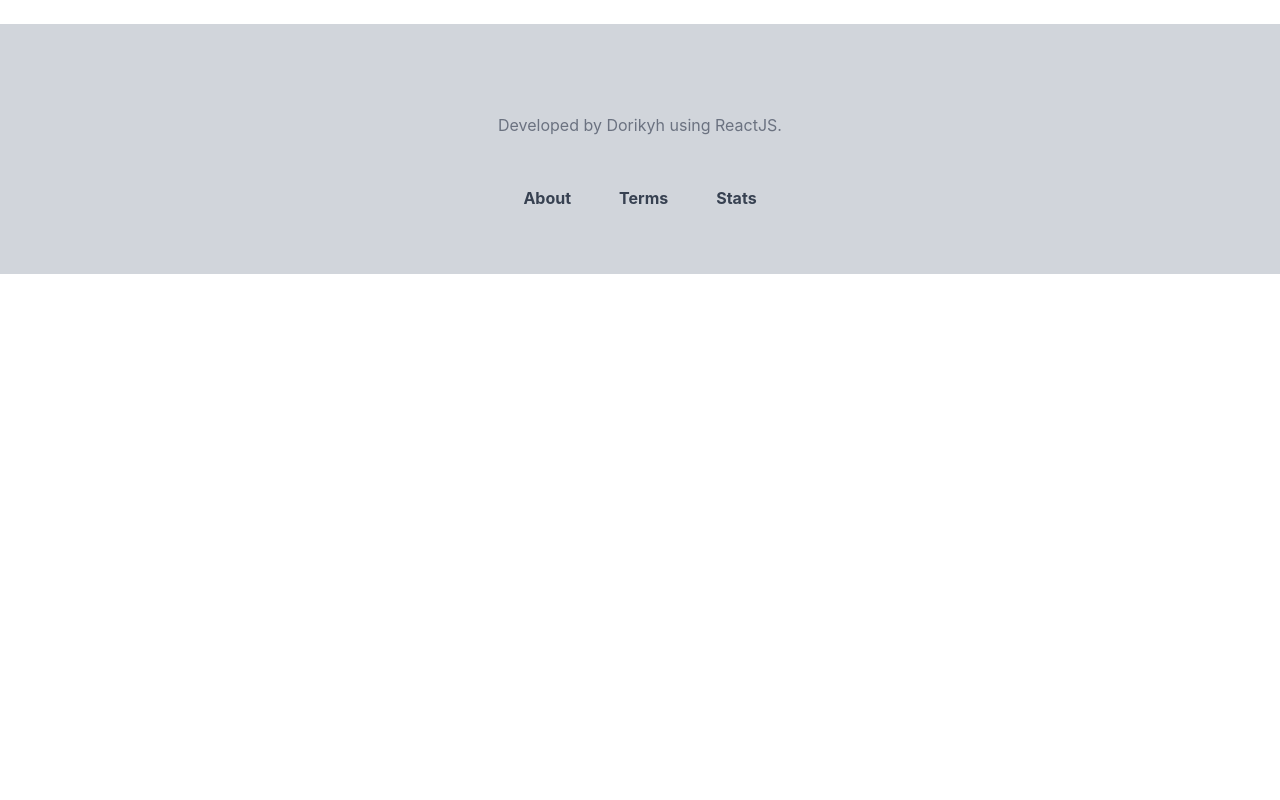
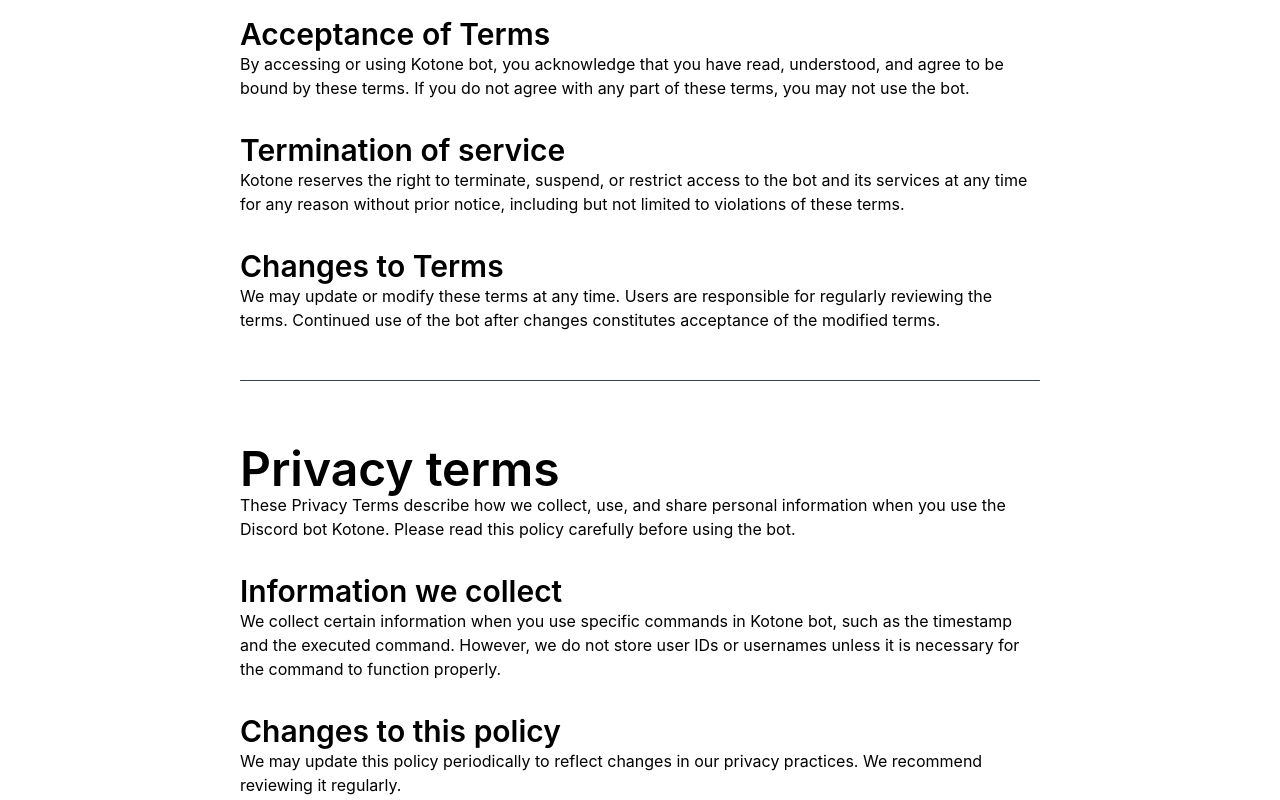
Before and after one commit to Dorikyh/aure-dashboard, a React (Create React App) app: page /terms in a window 1280 px wide. Before the commit this address had no page. Shown: the part 420-1220 px from the top of the page. Before the commit the page ends 800 px from the top, so only its background shows below. Built offline with nearby package versions, Linux system fonts and the light colour scheme.

Commit message:
Terms were added, and the footer was updated to include a link to the terms page.

```diff
--- a/src/App.js
+++ b/src/App.js
@@ -10,6 +10,7 @@
 import Footer from "./components/Footer";
 import NotFoundPage from './components/Pages/NotFoundPage';
 import { Login } from './components/Pages/Login'
+import Terms from './components/Pages/Terms'
 import './App.css';
 
 function App() {
@@ -24,6 +25,7 @@
           <Route path="/dashboard" element={<Dashboard />} />
           <Route path="/login" element={<Login />} />
           <Route path="/dashboard/profile" element={<Profile />} />
+          <Route path="/terms" element={<Terms />} />
           {/* Ruta para manejar el error 404 */}
           <Route path="*" element={<NotFoundPage />} />
         </Routes>
--- a/src/components/Footer.js
+++ b/src/components/Footer.js
@@ -17,16 +17,16 @@
             <li>
               <a
                 class="text-gray-700 transition hover:text-gray-700/75 dark:text-white dark:hover:text-white/75 font-bold"
-                href="#about"
+                href="/"
               >
-                About
+                Home
               </a>
             </li>
 
             <li>
               <a
                 class="text-gray-700 transition hover:text-gray-700/75 dark:text-white dark:hover:text-white/75 font-bold"
-                href="#features"
+                href="/terms"
               >
                 Terms
               </a>
@@ -35,9 +35,9 @@
             <li>
               <a
                 class="text-gray-700 transition hover:text-gray-700/75 dark:text-white dark:hover:text-white/75 font-bold"
-                href="#stats"
+                href="/status"
               >
-                Stats
+                Status
               </a>
             </li>
 
--- /dev/null
+++ b/src/components/Pages/Terms.js
@@ -0,0 +1,47 @@
+import React from 'react';
+
+function Terms() {
+    return (
+        <div>
+            <div className='dark:bg-gray-900 px-8 py-12 dark:text-gray-400 sm:px-60 sm:py-14'>
+                <h1 className='text-7xl font-semibold text-center pb-8 dark:text-white'>ToS & Privacy</h1>
+                <p className='text-center dark:text-gray-400 mb-16'>All you need to know about your privacy, and what or not you can do with Kotone.</p>
+                <div className='mb-16'>
+                    <h2 className='dark:text-white text-5xl font-semibold' id='tos'>Terms and conditions</h2>
+                    <p>By using Kotone Discord bot, you agree to comply with and be bound by the following Terms of Service (ToS). Please read these terms carefully before using the bot.</p>
+                    <ol>
+                        <li className='my-8'>
+                            <h3 className='text-3xl dark:text-white font-semibold'>Acceptance of Terms</h3>
+                            <p className=''>By accessing or using Kotone bot, you acknowledge that you have read, understood, and agree to be bound by these terms. If you do not agree with any part of these terms, you may not use the bot.</p>
+                        </li>
+                        <li className='my-8'>
+                            <h3 className='text-3xl dark:text-white font-semibold'>Termination of service</h3>
+                            <p className=''>Kotone reserves the right to terminate, suspend, or restrict access to the bot and its services at any time for any reason without prior notice, including but not limited to violations of these terms.</p>
+                        </li>
+                        <li className='my-8'>
+                            <h3 className='text-3xl dark:text-white font-semibold'>Changes to Terms</h3>
+                            <p className=''>We may update or modify these terms at any time. Users are responsible for regularly reviewing the terms. Continued use of the bot after changes constitutes acceptance of the modified terms.</p>
+                        </li>
+                    </ol>
+                    <hr className='my-12 border-gray-700 rounded-lg' />
+                </div>
+                <div id='privacy'>
+                    <h2 className='dark:text-white text-5xl font-semibold'>Privacy terms</h2>
+                    <p>These Privacy Terms describe how we collect, use, and share personal information when you use the Discord bot Kotone. Please read this policy carefully before using the bot.</p>
+                    <ol>
+                    <li className='my-8'>
+                            <h3 className='text-3xl dark:text-white font-semibold'>Information we collect</h3>
+                            <p className=''>We collect certain information when you use specific commands in Kotone bot, such as the timestamp and the executed command. However, we do not store user IDs or usernames unless it is necessary for the command to function properly.</p>
+                        </li>
+                        <li className='my-8'>
+                            <h3 className='text-3xl dark:text-white font-semibold'>Changes to this policy</h3>
+                            <p className=''>We may update this policy periodically to reflect changes in our privacy practices. We recommend reviewing it regularly.</p>
+                        </li>
+                    </ol>
+                </div>
+            </div>
+        </div>
+    );
+}
+
+export default Terms;
```
